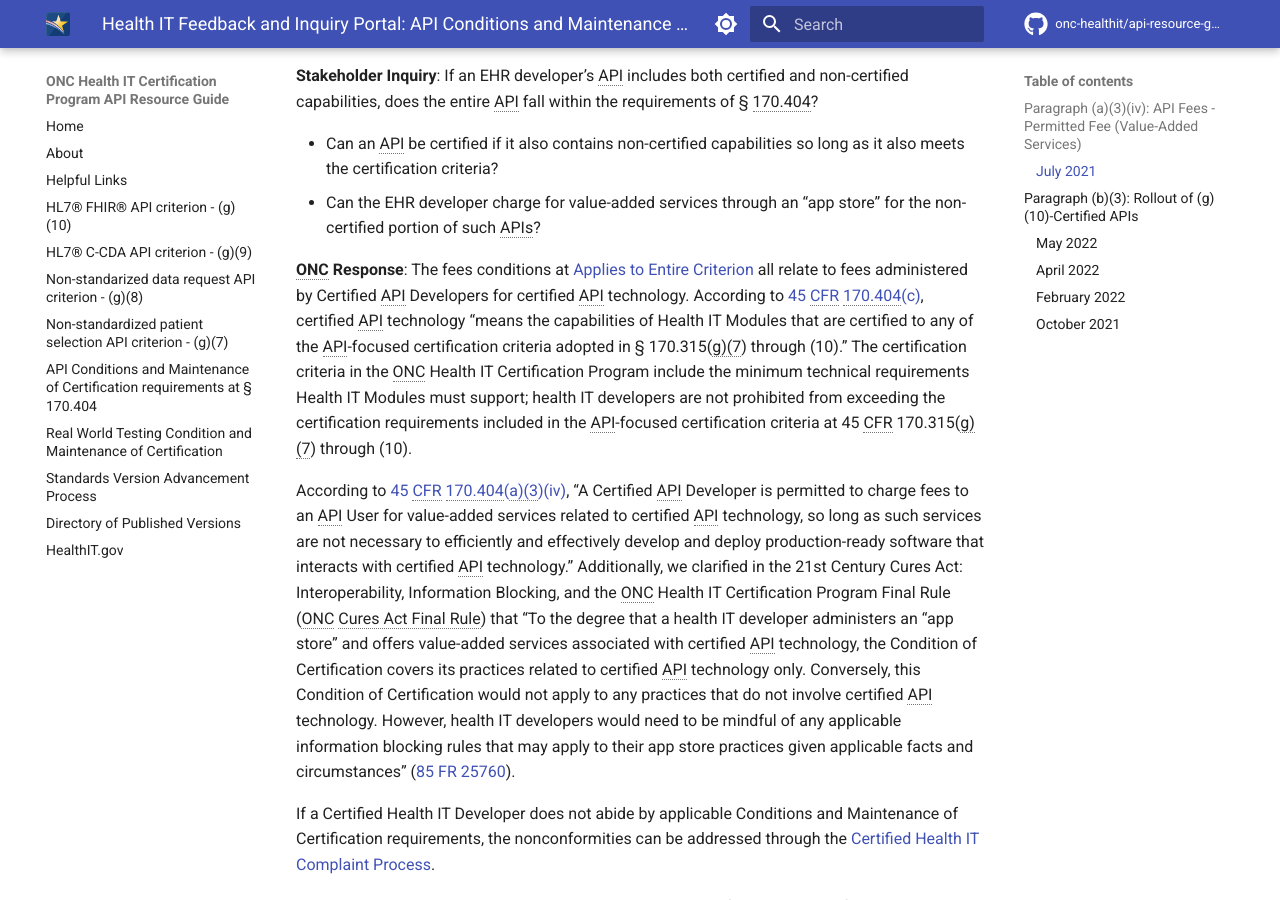
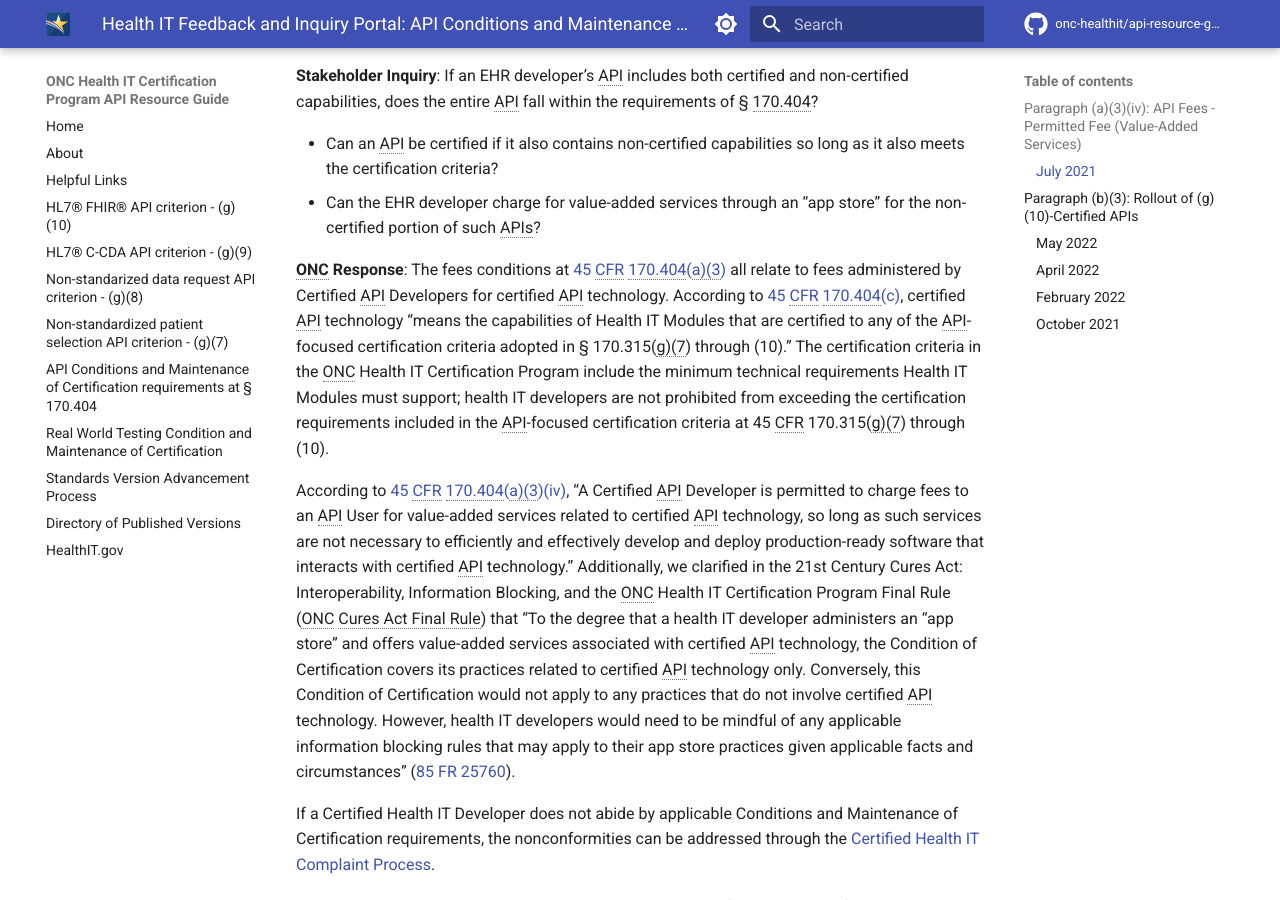
Before and after one commit to onc-healthit/api-resource-guide, an MkDocs documentation site: the page built from docs/inquiry-portal/404-inquiries.md, in a window 1280 px wide and 900 px high, scrolled down 598 px. Built offline with MkDocs 1.6.1 and Material for MkDocs 9.7.7, drawn with Linux system fonts in a browser that asks for light colours; comment, search, counter and statistics services are not loaded; the version menu is left out.

Commit message:
typo fix

```diff
--- a/docs/inquiry-portal/404-inquiries.md
+++ b/docs/inquiry-portal/404-inquiries.md
@@ -13,7 +13,7 @@ This section contains anonymized feedback and inquiries, related to the API Cond
 - Can an API be certified if it also contains non-certified capabilities so long as it also meets the certification criteria?
 - Can the EHR developer charge for value-added services through an “app store” for the non-certified portion of such APIs?
 
-**ONC Response**: The fees conditions at <a target = "_blank" href = "https://ecfr.federalregister.gov/current/title-45/subtitle-A/subchapter-D/part-170/subpart-D#p-170.404(a)(3)">Applies to Entire Criterion</a> all relate to fees administered by Certified API Developers for certified API technology. According to <a target = "_blank" href = "https://ecfr.federalregister.gov/current/title-45/subtitle-A/subchapter-D/part-170/subpart-D#p-170.404(c)">45 CFR 170.404(c)</a>, certified API technology “means the capabilities of Health IT Modules that are certified to any of the API-focused certification criteria adopted in § 170.315(g)(7) through (10).” The certification criteria in the ONC Health IT Certification Program include the minimum technical requirements Health IT Modules must support; health IT developers are not prohibited from exceeding the certification requirements included in the API-focused certification criteria at 45 CFR 170.315(g)(7) through (10).
+**ONC Response**: The fees conditions at <a target = "_blank" href = "https://ecfr.federalregister.gov/current/title-45/subtitle-A/subchapter-D/part-170/subpart-D#p-170.404(a)(3)">45 CFR 170.404(a)(3)</a> all relate to fees administered by Certified API Developers for certified API technology. According to <a target = "_blank" href = "https://ecfr.federalregister.gov/current/title-45/subtitle-A/subchapter-D/part-170/subpart-D#p-170.404(c)">45 CFR 170.404(c)</a>, certified API technology “means the capabilities of Health IT Modules that are certified to any of the API-focused certification criteria adopted in § 170.315(g)(7) through (10).” The certification criteria in the ONC Health IT Certification Program include the minimum technical requirements Health IT Modules must support; health IT developers are not prohibited from exceeding the certification requirements included in the API-focused certification criteria at 45 CFR 170.315(g)(7) through (10).
 
 According to <a target = "_blank" href = "https://ecfr.federalregister.gov/current/title-45/subtitle-A/subchapter-D/part-170/subpart-D#p-170.404(a)(3)(iv)">45 CFR 170.404(a)(3)(iv)</a>, “A Certified API Developer is permitted to charge fees to an API User for value-added services related to certified API technology, so long as such services are not necessary to efficiently and effectively develop and deploy production-ready software that interacts with certified API technology.”
 Additionally, we clarified in the 21st Century Cures Act: Interoperability, Information Blocking, and the ONC Health IT Certification Program Final Rule (ONC Cures Act Final Rule) that “To the degree that a health IT developer administers an “app store” and offers value-added services associated with certified API technology, the Condition of Certification covers its practices related to certified API technology only. Conversely, this Condition of Certification would not apply to any practices that do not involve certified API technology. However, health IT developers would need to be mindful of any applicable information blocking rules that may apply to their app store practices given applicable facts and circumstances” (<a target = "_blank" href = "https://www.federalregister.gov/d/2020-07419/p-1365">85 FR 25760</a>).
```
